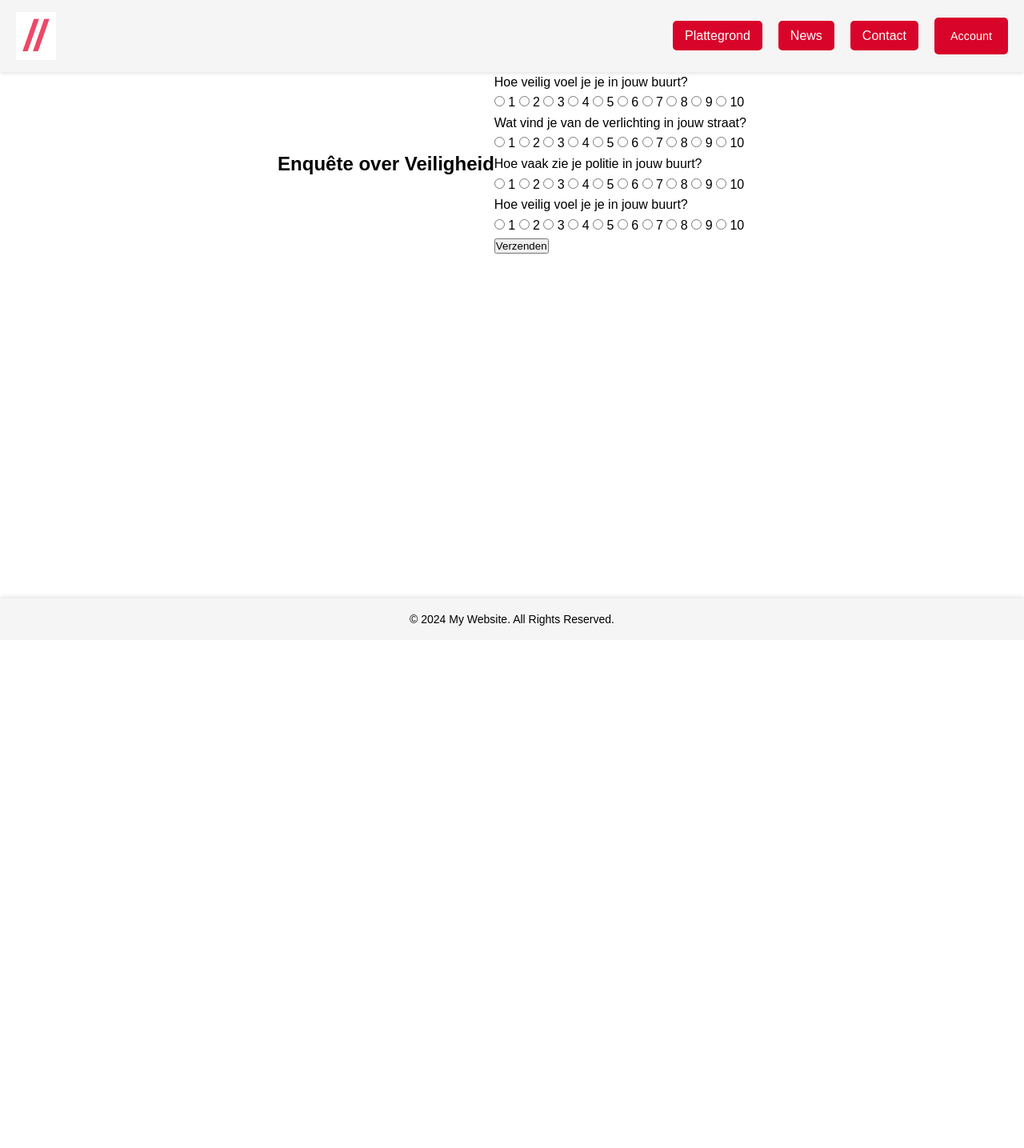
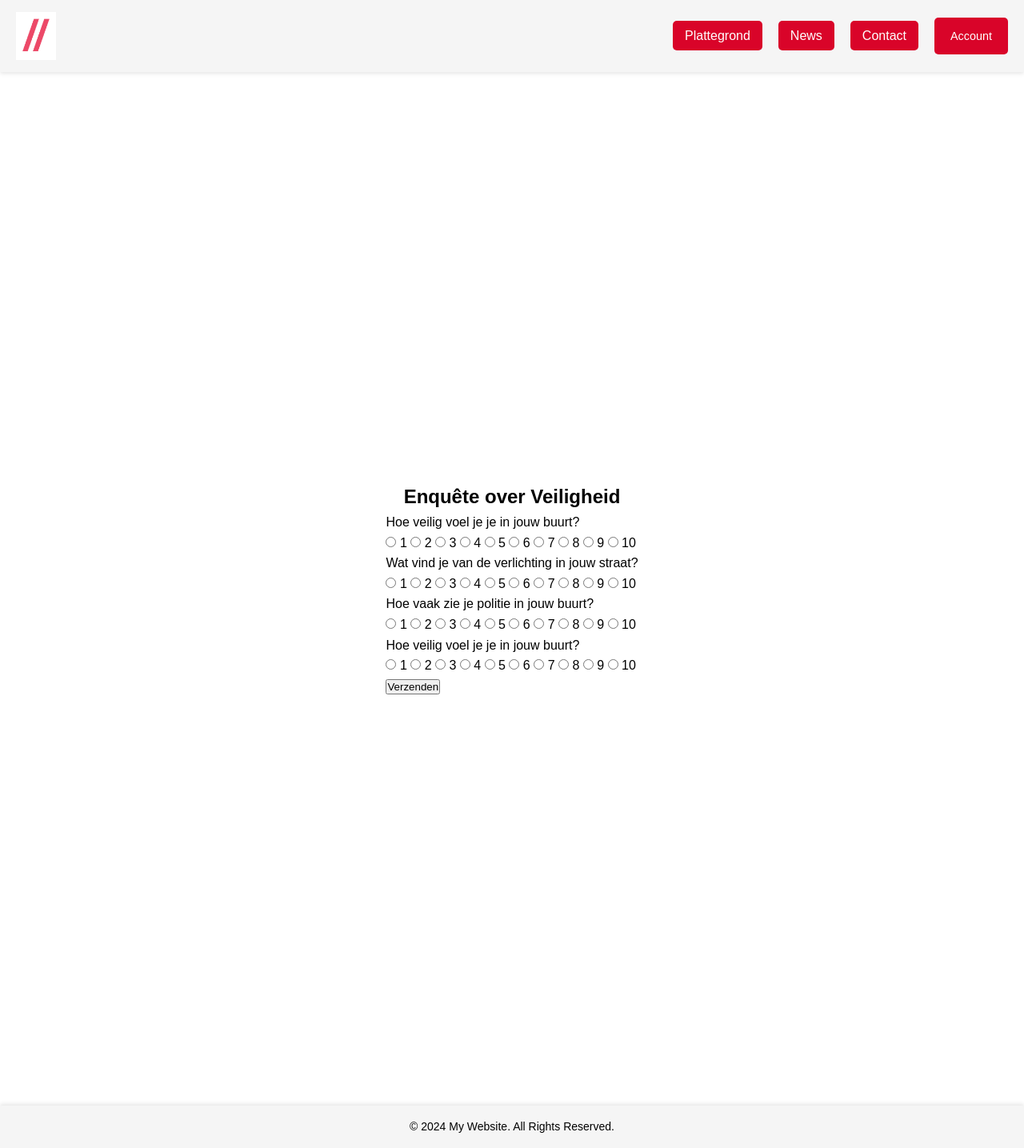
Before and after one commit to ala-lms-veilig/lo2e-swd4-4groep1, a PHP site: the page made by enquêtes.php in a window 1280 px wide. Shown: the whole page at 80% size. Before the commit the page ends 782 px from the top, so only its background shows below. Run offline with PHP 8.4, Linux system fonts and the light colour scheme.

Commit message:
updated style

```diff
--- a/styles/style.css
+++ b/styles/style.css
@@ -224,7 +224,9 @@ main {
 }
 
 #enquêtes_main {
+  padding: 40% 0%;
   display: flex;
+  flex-direction: column;
   justify-content: center;
   align-items: center;
 }
--- a/styles/style.scss
+++ b/styles/style.scss
@@ -252,7 +252,9 @@ main {
 
 //enquêtes
 #enquêtes_main {
+  padding: 40% 0%;
   display: flex;
+  flex-direction: column;
   justify-content: center;
   align-items: center;
 }
```
Also changed, not shown: 1 other file.
